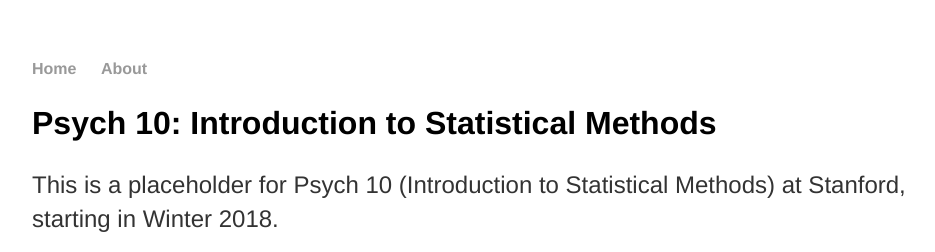
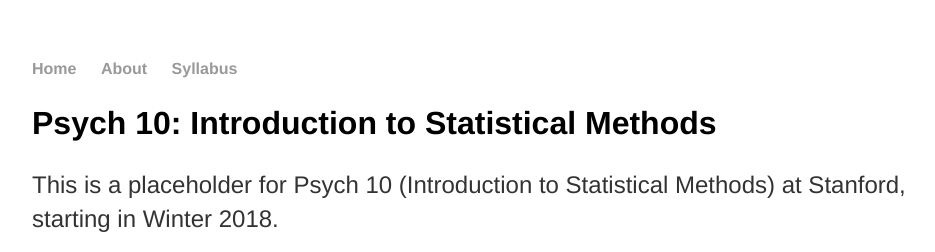
Before and after one commit to stats60/stats60.github.io, a Jekyll site: the page built from index.md, in a window 1280 px wide. Shown: the top 252 px of the page, without its empty margins (160-1095 px from the left). Built offline with Jekyll 4.4.1, drawn with Linux system fonts in a browser that asks for light colours.

Commit message:
add syllabus

```diff
--- a/_layouts/default.html
+++ b/_layouts/default.html
@@ -10,6 +10,7 @@
                 <ul>
                     <li><a href="/">Home</a></li>
                     <li><a href="/about">About</a></li>
+                    <li><a href="/syllabus/syllabus.md">Syllabus</a></li>
                 </ul>
             </nav>
             <div class="container">
```
